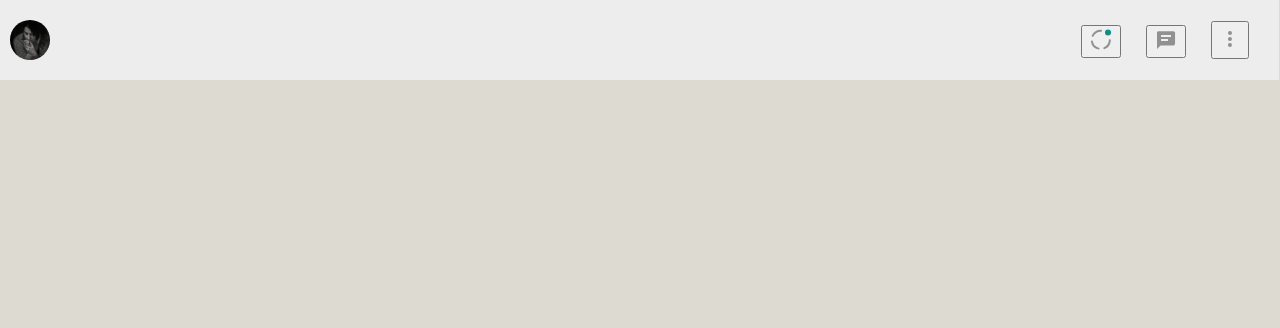
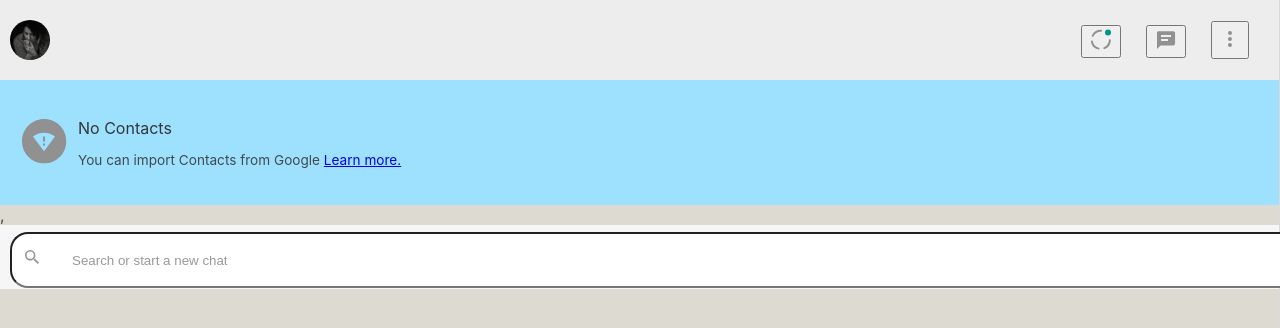
Before and after one commit to jazimabbas/whatsapp-web-ui, a React (Create React App) app: page / in a window 1280 px wide. Shown: the top 328 px of the page. Built offline with nearby package versions, Linux system fonts and the light colour scheme.

Commit message:
added Search Field

```diff
--- a/src/common/components/icons/styles.tsx
+++ b/src/common/components/icons/styles.tsx
@@ -1,5 +1,5 @@
 import styled from "styled-components";
 
 export const Svg = styled.svg`
-  color: white;
+  /* color: white; */
 `;
--- /dev/null
+++ b/src/pages/chat/components/search-field/index.tsx
@@ -0,0 +1,81 @@
+import Icon from "common/components/icons";
+import styled from "styled-components";
+
+const SearchWrapper = styled.div`
+  padding: 7px 10px;
+  height: 50px;
+  background: #f6f6f6;
+  position: relative;
+
+  .search-icon {
+    opacity: 1;
+    transition-delay: 0.3s;
+    position: absolute;
+    width: 100%;
+    height: 100%;
+    transition: all 0.8s ease;
+  }
+
+  .search__back-btn {
+    position: absolute;
+    width: 100%;
+    height: 100%;
+    transition: all 0.8s ease;
+    opacity: 0;
+    transition-delay: 0.3s;
+    color: rgb(51, 183, 246);
+  }
+
+  &:focus-within {
+    background: white;
+
+    .search-icon {
+      opacity: 0;
+      transition-delay: 0s;
+    }
+
+    .search__back-btn {
+      transform: rotate(360deg);
+      opacity: 1;
+      transition-delay: 0s;
+    }
+  }
+`;
+
+const IconContainer = styled.div`
+  color: #919191;
+  position: absolute;
+  left: 20px;
+  top: 50%;
+  transform: translateY(-50%);
+  width: 24px;
+  height: 24px;
+  overflow: hidden;
+`;
+
+const Input = styled.input`
+  background: white;
+  color: rgb(74, 74, 74);
+  padding-left: 60px;
+  border-radius: 18px;
+  width: 100%;
+  height: 100%;
+
+  &::placeholder {
+    color: rgb(153, 153, 153);
+  }
+`;
+
+export default function SearchField() {
+  return (
+    <SearchWrapper>
+      <IconContainer>
+        <Icon id="search" className="search-icon" />
+        <button className="search__back-btn">
+          <Icon id="back" />
+        </button>
+      </IconContainer>
+      <Input placeholder="Search or start a new chat" />
+    </SearchWrapper>
+  );
+}
--- a/src/pages/chat/components/sidebar/alert/index.tsx
+++ b/src/pages/chat/components/sidebar/alert/index.tsx
@@ -15,6 +15,10 @@ const AlertContainer = styled.div`
 
 const IconWrapper = styled.div`
   margin-right: 10px;
+
+  .icon {
+    color: white;
+  }
 `;
 
 const TextContainer = styled.div`
@@ -40,13 +44,13 @@ export default function SidebarAlert() {
     <>
       <AlertContainer>
         <IconWrapper>
-          <Icon id="noWifi" />
+          <Icon id="noWifi" className="icon" />
         </IconWrapper>
         <TextContainer>
           <Text> No Contacts </Text>
           <Text>
             You can import Contacts from Google{" "}
-            <a className="underline" href="https://www.google.com" target="_blank">
+            <a className="underline" href="https://www.google.com" target="_blank" rel="noreferrer">
               {" "}
               Learn more.{" "}
             </a>
--- a/src/pages/chat/components/sidebar/index.tsx
+++ b/src/pages/chat/components/sidebar/index.tsx
@@ -1,6 +1,8 @@
 import Icon from "common/components/icons";
 import styled from "styled-components";
 import OptionsMenu from "../option-menu";
+import SidebarAlert from "./alert";
+import SearchField from "../search-field";
 
 const SidebarContainer = styled.aside`
   min-width: 300px;
@@ -93,6 +95,8 @@ export default function Sidebar() {
           />
         </Actions>
       </Header>
+      <SidebarAlert />
+      <SearchField />
     </SidebarContainer>
   );
 }
```
